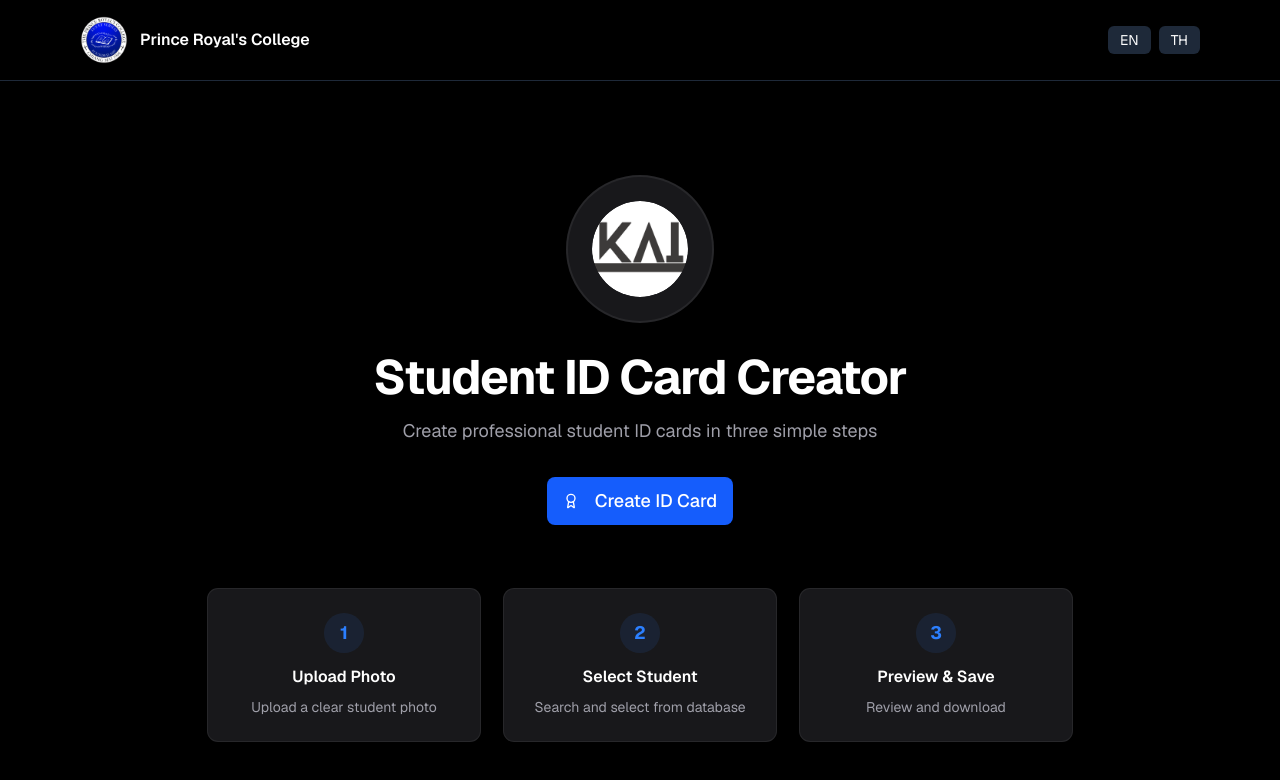
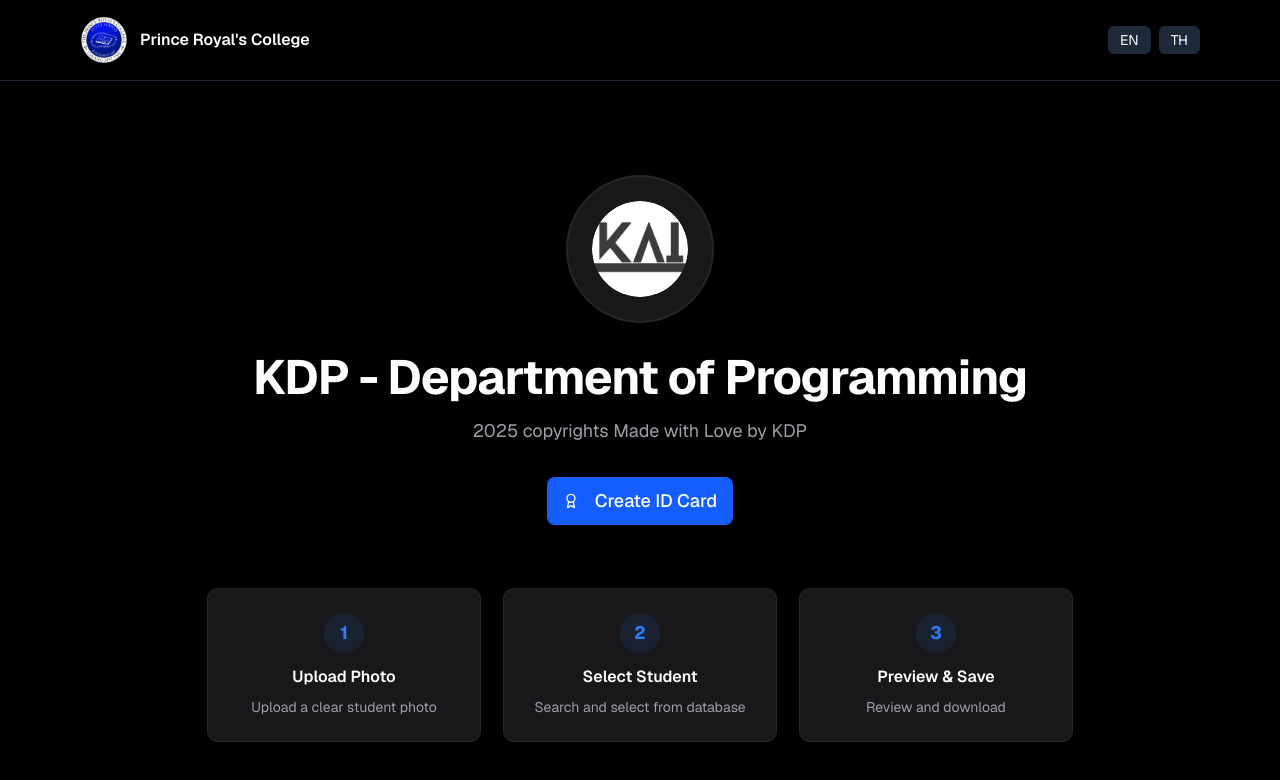
Before and after one commit to KaiLozhichev/PRC, a Next.js app: page / in a window 1280 px wide. Shown: the top 780 px of the page. Built offline with nearby package versions, Linux system fonts and the light colour scheme.

Commit message:
Update page.tsx

```diff
--- a/app/page.tsx
+++ b/app/page.tsx
@@ -22,11 +22,11 @@
       </div>
 
           <h1 className="mb-4 text-5xl font-bold tracking-tight text-white">
-            Student ID Card Creator
+            KDP - Department of Programming
           </h1>
 
           <p className="mb-8 text-balance text-lg text-zinc-400">
-            Create professional student ID cards in three simple steps
+            2025 copyrights Made with Love by KDP
           </p>
 
           <Link href="/create-id-card">
```
